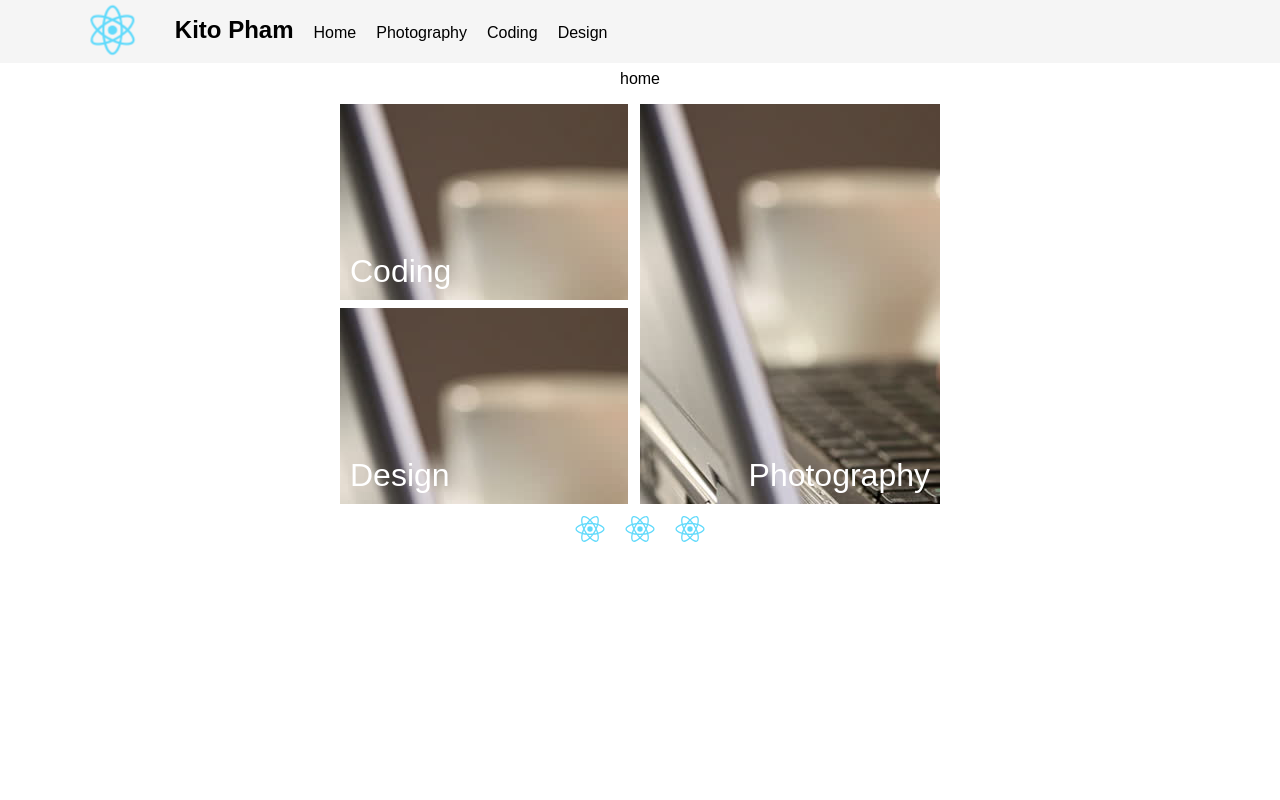
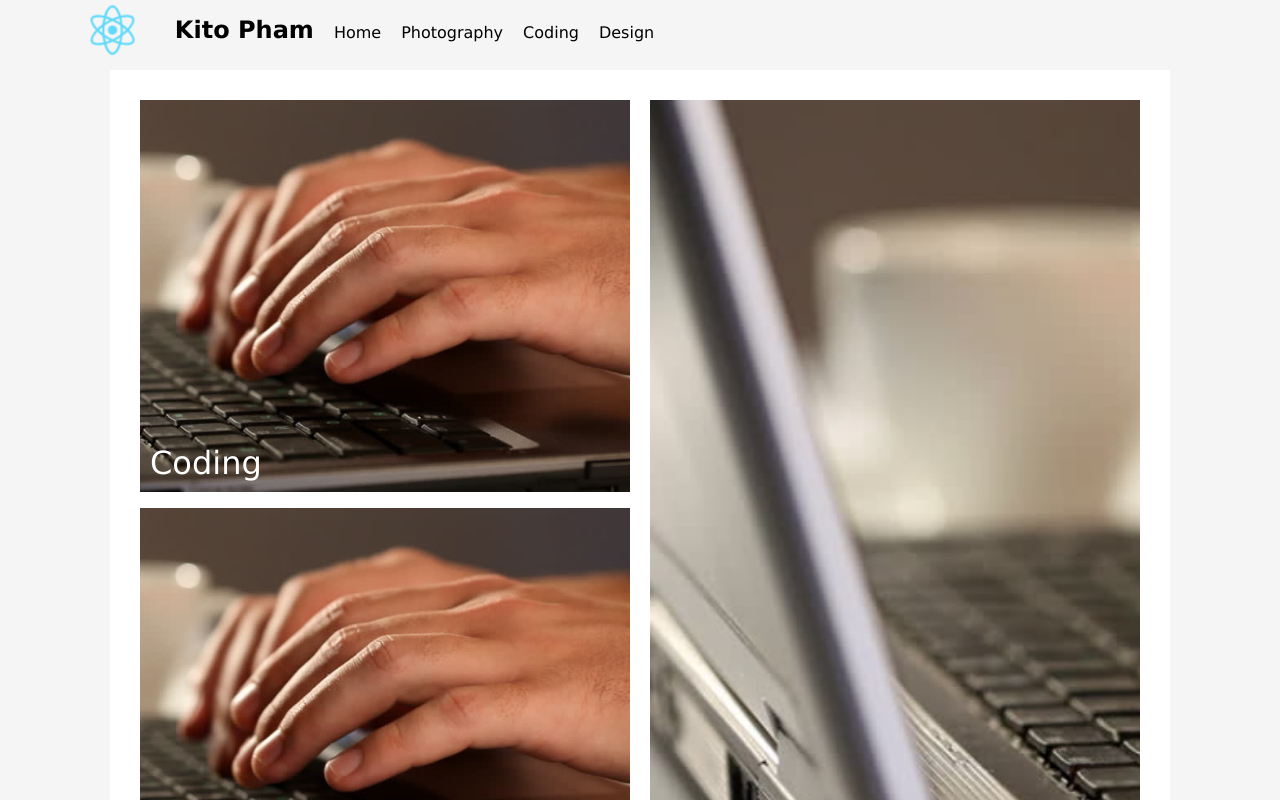
Before and after one commit to KitoPham/KitoPham.com, a React (Create React App) app: page / in a window 1280 px wide. Shown: the top 800 px of the page. Built offline with nearby package versions, Linux system fonts and the light colour scheme.

Commit message:
rescaling boxes done

```diff
--- a/src/App.css
+++ b/src/App.css
@@ -15,10 +15,10 @@
   z-index: 2;
   position:fixed;
   top:0;
-  background-color: whitesmoke;
   color: black;
   text-align: left;
   width: 100%;
+  background-color: whitesmoke;
 }
 
 .header *{
@@ -50,53 +50,79 @@
   display: inline-block;
   background: url("resources/computer.jpg") top left;
   color: white;
+  float:left;
+  position:absolute;
+  background-repeat: no-repeat;
+  background-size: cover;
+}
+
+.homeButton_Container{
+  position: relative;
+  height:800px;
+  width:1000px;
+  margin:auto;
+  font-size: 32px;
+  background-color: #ffffff;
+  border: solid 30px #ffffff;
 }
 #Photography, #Coding, #Design{
   float:left;
   position:absolute;
+  background-repeat: no-repeat;
+  background-size: cover;
 }
-#Photography{
-  height: 400px;
-  width: 300px;
+
+/*Defaults */
+#Photography, #bigPhotography, #skinnyPhotography{
+  height: 100%;
+  width: 49%;
   top:0;
   right:0;
-
 }
 
-#Coding:hover{
-  z-index: 1;
-  animation-duration: 5s;
-  width: 600px;
-  height:85%;
+#Coding, #skinnyCode, #shortCode, #bigCoding{
+  top:0;
+  left:0;
+  height:49%;
+  width:49%;
+  background-position: right;
 }
 
-#Coding:hover ~ #Design{
-  height: 15%;
+#Design, #skinnyDesign, #shortDesign, #bigDesign{
+  bottom:0;
+  left:0;
+  height:49%;
+  width:49%;
+  background-position: right;
 }
 
-#Design:hover ~ #Coding{
-  height: 15%;
+#bigPhotography, #bigDesign, #bigCoding {
+  z-index: 1;
+}
+/*Modify widths of sections*/
+#shortDesign, #shortCode, #bigDesign, #bigCoding, #bigPhotography{
+  width: 69%;
 }
 
-#Design:hover ~ #photoText{
-  top:10px;
+#skinnyDesign, #skinnyCode, #skinnyPhotography{
+  width: 29%;
 }
 
+/*Modify Heights */
 
-
-#Coding, #Design{
-  height:49%;
-  width:48%;
+#shortDesign, #shortCode{
+  height: 34%;
+}
+#bigDesign, #bigCoding{
+  z-index: 1;
+  height:64%;
 }
 
-#Coding{
-  top:0;
-  left:0;
-}
+/*Transition Speeds*/
+#Design, #skinnyDesign, #shortDesign, #bigDesign, #Coding, #skinnyCode, #shortCode,
+#bigCoding,#Photography, #skinnyPhotography, #shortPhotographyTop, #bigPhotography{
+  transition: 1s;
 
-#Design{
-  bottom:0;
-  left:0;
 }
 
 a > span {
@@ -111,15 +137,10 @@ a > span {
 #codingText, #designText{
   left: 10px;
 }
-.homeButton_Container{
-  position: relative;
-  height:400px;
-  width:600px;
-  margin:auto;
-  font-size: 32px;
-}
 
 body {
+  font-family: Avalon,"Lucida Sans", sans-serif;
+  background-color: whitesmoke;
   margin: 0;
   padding: 0;
   text-align: center;
--- a/src/App.js
+++ b/src/App.js
@@ -3,7 +3,7 @@ import './App.css';
 import linkedinlogo from './logo.svg';
 import fblogo from './logo.svg';
 import logo from './logo.svg';
-
+import ReactDOM from 'react-dom'
 
 /*
  * JS used to manage the content of the website
@@ -44,22 +44,39 @@ class Photography extends Component {
 }
 
 class Home extends Component{
+  constructor(){
+    super();
+    this.state = {
+      size : 0
+    }
+  }
+  sizeClasses = [
+    ["Coding","Design","Photography"],
+    ["bigCoding", "shortDesign", "skinnyPhotography" ],
+    ["shortCode", "bigDesign", "skinnyPhotography"],
+    ["skinnyCode", "skinnyDesign", "bigPhotography"]
+  ]
 
 
   render() {
-
+    var Box = [3];
     return(
       <div className = "Home_Container">
-        <p> home </p>
         <div className = "homeButton_Container">
-          <a id="Coding" className="homeButton"
+          <a id={this.sizeClasses[this.state.size][0]} className="homeButton" ref = {(input) => {Box[0] = input}}
              onClick ={()=>{this.props.changePage(2)}}
+             onMouseOver ={() =>{this.setState({size:1});}}
+             onMouseLeave={()=>{this.setState({size:0});}}
           ><span id="codingText">Coding</span> </a>
-          <a id="Design" className="homeButton"
+          <a id={this.sizeClasses[this.state.size][1]} className="homeButton" ref = {(input) => {Box[1] = input}}
              onClick ={()=>{this.props.changePage(3)}}
+             onMouseOver ={() =>{this.setState({size:2});}}
+             onMouseLeave={()=>{this.setState({size:0});}}
           ><span id="designText">Design</span></a>
-          <a id="Photography" className="homeButton"
+          <a id={this.sizeClasses[this.state.size][2]} className="homeButton" ref = {(input) => {Box[2] = input}}
              onClick ={()=>{this.props.changePage(1)}}
+             onMouseOver ={() =>{this.setState({size:3});}}
+             onMouseLeave={()=>{this.setState({size:0});}}
           > <span id="photoText">Photography</span></a>
 
 
```
